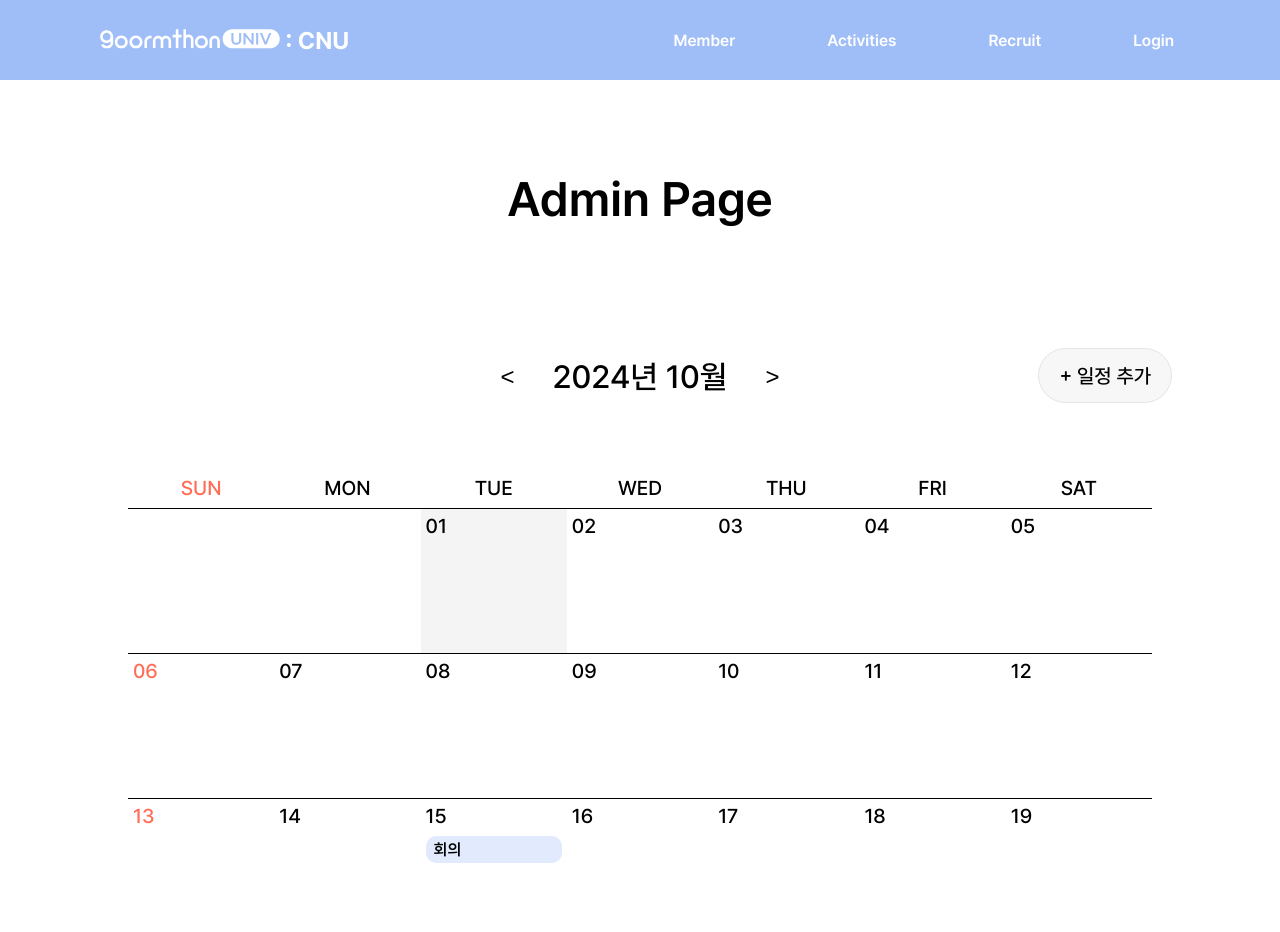
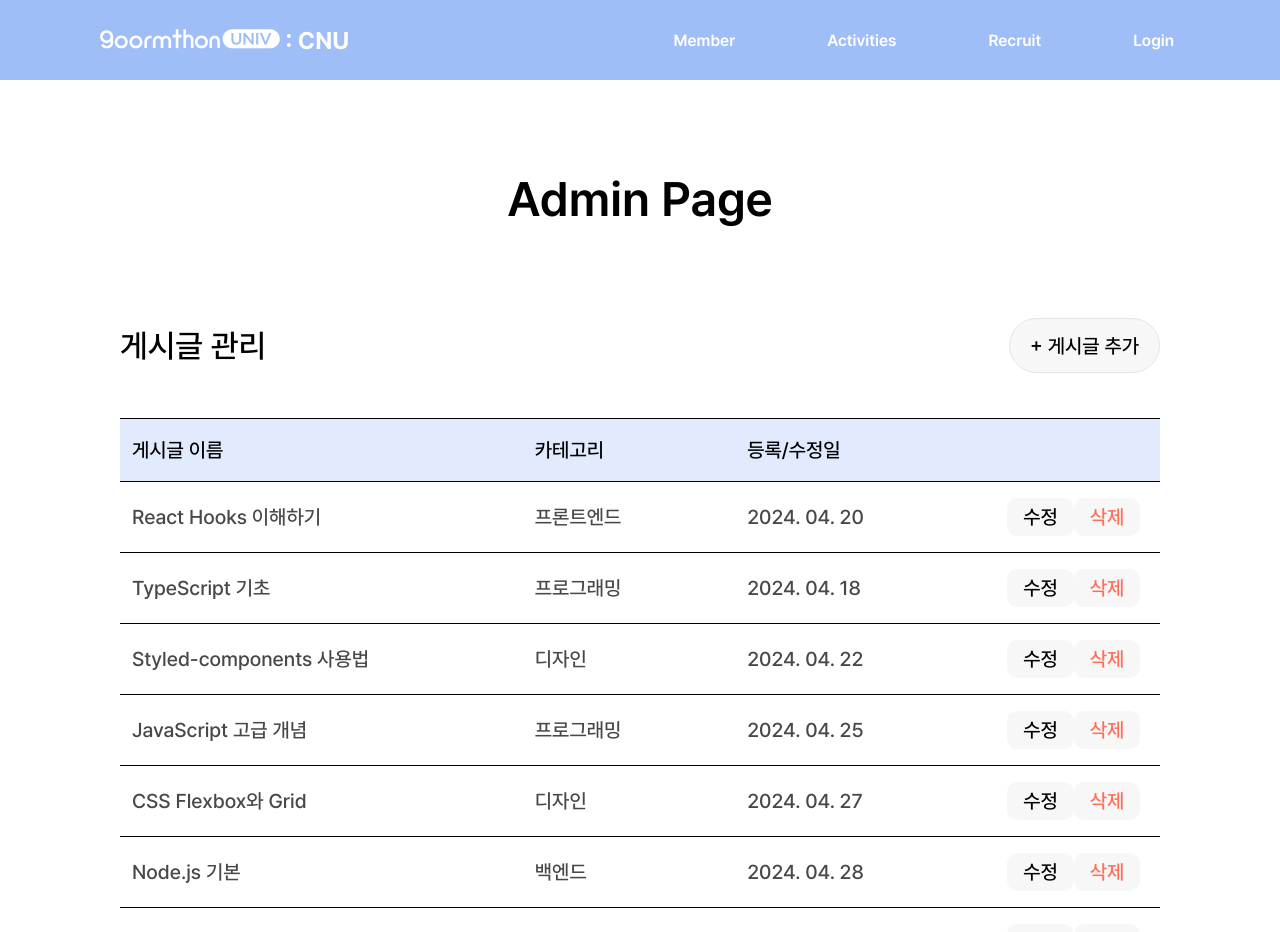
Before and after one commit to 9oormthonUNIV-JNU/B_FE, a React (Vite) app in the folder 9oormthonUNIV_JNU/: page /admin in a window 1280 px wide. Shown: the top 932 px of the page. Built offline with nearby package versions, Linux system fonts and the light colour scheme; the HTML template or start-up script is replaced by a standard one.

Commit message:
feat: PostManage 구현

```diff
--- /dev/null
+++ b/9oormthonUNIV_JNU/src/components/admin/organisms/PostTable.tsx
@@ -0,0 +1,271 @@
+import React, { useState } from "react";
+import styled from "styled-components";
+import CustomText from "../../common/atoms/CustomText";
+import CustomTag from "../../common/atoms/CustomTag";
+import LabelButton from "../../common/atoms/LabelButton";
+
+export type Post = {
+  id: string;
+  name: string;
+  category: string;
+  date: string;
+};
+
+const PostTableContainer = styled.div`
+  display: flex;
+  flex-direction: column;
+  width: 100%;
+  margin: 40px 100px 100px;
+  font-family: "Pretendard";
+
+  /* 말줄임표를 적용할 클래스 */
+  .truncate {
+    overflow: hidden;
+    text-overflow: ellipsis;
+    white-space: nowrap;
+  }
+
+  .post_header {
+    display: flex;
+    flex-direction: row;
+    justify-content: space-between;
+    align-items: center;
+    margin-bottom: 45px;
+  }
+
+  .pagination {
+    display: flex;
+    justify-content: center;
+    align-items: center;
+    margin-top: 40px;
+    gap: 8px;
+  }
+
+  .pagination button {
+    padding: 8px 12px;
+    background-color: white;
+    border: none;
+    color: white;
+    cursor: pointer;
+    border-radius: 4px;
+
+    font-size: 16px;
+    font-weight: 500;
+    line-height: 30px;
+
+    &:disabled {
+      cursor: not-allowed;
+      background-color: white;
+    }
+  }
+
+  .pagination .page-number {
+    padding: 8px 12px;
+    border: none;
+    background-color: white;
+    color: black;
+    cursor: pointer;
+    border-radius: 4px;
+
+    font-size: 20px;
+    font-weight: 500;
+    line-height: 30px;
+
+    &.active {
+      border: 1px solid #c3c3c3;
+      color: #778fb9;
+    }
+  }
+`;
+
+// 테이블 전체 스타일
+const Table = styled.table`
+  width: 100%;
+  border-collapse: collapse;
+  table-layout: fixed; /* 고정 레이아웃으로 설정 */
+`;
+
+// 테이블 헤더 스타일
+const Thead = styled.thead`
+  width: 100%;
+  background-color: #e1ebfd;
+`;
+
+// 테이블 헤더 셀 스타일
+const Th = styled.th`
+  text-align: left;
+  padding: 16px 12px;
+
+  color: black;
+  font-size: 20px;
+  font-weight: 500;
+  line-height: 30px;
+
+  /* 각 열의 너비를 고정하거나 비율로 설정 */
+  &:nth-child(1) {
+    width: 40%; /* 게시글 이름 */
+  }
+  &:nth-child(2) {
+    width: 20%; /* 카테고리 */
+  }
+  &:nth-child(3) {
+    width: 25%; /* 등록/수정일 */
+  }
+  &:nth-child(4) {
+    width: 15%; /* 버튼 */
+  }
+`;
+
+// 테이블 바디 스타일
+const Tbody = styled.tbody``;
+
+// 테이블 행 스타일
+const Tr = styled.tr`
+  border-top: 1px solid black;
+  border-bottom: 1px solid black;
+`;
+
+// 테이블 데이터 셀 스타일
+const Td = styled.td`
+  padding: 16px 12px;
+  border-bottom: 1px solid black;
+  word-wrap: break-word; /* 긴 텍스트 줄바꿈 */
+
+  color: #484848;
+  font-size: 20px;
+  font-weight: 500;
+  line-height: 30px;
+
+  .post_button {
+    display: flex;
+    flex-direction: row;
+    gap: 8px;
+  }
+`;
+
+// 날짜를 "YYYY. MM. DD" 형식으로 포맷팅하는 함수
+const formatDate = (dateStr: string): string => {
+  const date = new Date(dateStr);
+  const year = date.getFullYear();
+  const month = (date.getMonth() + 1).toString().padStart(2, "0");
+  const day = date.getDate().toString().padStart(2, "0");
+  return `${year}. ${month}. ${day}`;
+};
+
+type PostTableProps = {
+  posts: Post[];
+};
+
+const PostTable: React.FC<PostTableProps> = ({ posts }) => {
+  const [currentPage, setCurrentPage] = useState(1);
+  const postsPerPage = 10;
+
+  // 현재 페이지에 표시할 게시글 계산
+  const indexOfLastPost = currentPage * postsPerPage;
+  const indexOfFirstPost = indexOfLastPost - postsPerPage;
+  const currentPosts = posts.slice(indexOfFirstPost, indexOfLastPost);
+
+  // 전체 페이지 수 계산
+  const totalPages = Math.ceil(posts.length / postsPerPage);
+
+  // 페이지 번호 생성
+  const pageNumbers = [];
+  for (let i = 1; i <= totalPages; i++) {
+    pageNumbers.push(i);
+  }
+
+  // 페이지 변경 핸들러
+  const handleClickPage = (pageNumber: number) => {
+    setCurrentPage(pageNumber);
+  };
+
+  const handlePrevPage = () => {
+    setCurrentPage((prev) => prev - 1);
+  };
+
+  const handleNextPage = () => {
+    setCurrentPage((prev) => prev + 1);
+  };
+
+  return (
+    <PostTableContainer>
+      <div className="post_header">
+        <CustomText textStyle="b1">게시글 관리</CustomText>
+        <div className="post_add">
+          <LabelButton
+            label="+ 게시글 추가"
+            onClick={() => {
+              /* 추가 버튼 클릭 시 처리 로직 */
+            }}
+          />
+        </div>
+      </div>
+      <Table>
+        <Thead>
+          <Tr>
+            <Th className="post_name">게시글 이름</Th>
+            <Th className="post_category">카테고리</Th>
+            <Th className="post_registeration">등록/수정일</Th>
+            <Th className="post_buttons">{""}</Th>
+          </Tr>
+        </Thead>
+        <Tbody>
+          {currentPosts.map((post) => (
+            <Tr key={post.id}>
+              <Td className="truncate">{post.name}</Td>
+              <Td className="truncate">{post.category}</Td>
+              <Td className="truncate">{formatDate(post.date)}</Td>
+              <Td className="post_button">
+                <CustomTag
+                  onClick={() => {
+                    // 수정 버튼 클릭 시 처리 로직 추가
+                    console.log(`수정: ${post.id}`);
+                  }}
+                  backgroundColor="#F7F7F7"
+                  color="black"
+                >
+                  수정
+                </CustomTag>
+                <CustomTag
+                  onClick={() => {
+                    // 삭제 버튼 클릭 시 처리 로직 추가
+                    console.log(`삭제: ${post.id}`);
+                  }}
+                  backgroundColor="#F7F7F7"
+                  color="#FF6D57"
+                >
+                  삭제
+                </CustomTag>
+              </Td>
+            </Tr>
+          ))}
+        </Tbody>
+      </Table>
+      {/* 페이지네이션 컨트롤 */}
+      <div className="pagination">
+        <button onClick={handlePrevPage} disabled={currentPage === 1}>
+          <CustomText textStyle="b3" onClick={() => {}}>
+            {"<"} 이전
+          </CustomText>
+        </button>
+        {pageNumbers.map((number) => (
+          <span
+            key={number}
+            className={`page-number ${currentPage === number ? "active" : ""}`}
+            onClick={() => handleClickPage(number)}
+            style={{ userSelect: "none" }}
+          >
+            {number}
+          </span>
+        ))}
+        <button onClick={handleNextPage} disabled={currentPage === totalPages}>
+          <CustomText onClick={() => {}} textStyle="b3">
+            다음 {">"}
+          </CustomText>
+        </button>
+      </div>
+    </PostTableContainer>
+  );
+};
+
+export default PostTable;
--- a/9oormthonUNIV_JNU/src/components/admin/templates/PostManage.tsx
+++ b/9oormthonUNIV_JNU/src/components/admin/templates/PostManage.tsx
@@ -1,5 +1,99 @@
-const PostManage = () => {
-  return <div>PostManage</div>;
+import React from "react";
+import styled from "styled-components";
+import PostTable from "../organisms/PostTable";
+
+export type Post = {
+  id: string;
+  name: string;
+  category: string;
+  date: string;
+};
+
+const Container = styled.div`
+  width: 100%;
+  padding: 20px;
+  box-sizing: border-box;
+  justify-content: center;
+  display: flex;
+`;
+
+const PostManage: React.FC = () => {
+  const samplePosts: Post[] = [
+    {
+      id: "1",
+      name: "React Hooks 이해하기",
+      category: "프론트엔드",
+      date: "2024-04-20T14:30:00Z",
+    },
+    {
+      id: "2",
+      name: "TypeScript 기초",
+      category: "프로그래밍",
+      date: "2024-04-18T09:15:00Z",
+    },
+    {
+      id: "3",
+      name: "Styled-components 사용법",
+      category: "디자인",
+      date: "2024-04-22T16:45:00Z",
+    },
+    // 추가적인 게시글 데이터...
+    // 10개 이상의 게시글을 추가하여 페이지네이션을 테스트하세요.
+    {
+      id: "4",
+      name: "JavaScript 고급 개념",
+      category: "프로그래밍",
+      date: "2024-04-25T10:00:00Z",
+    },
+    {
+      id: "5",
+      name: "CSS Flexbox와 Grid",
+      category: "디자인",
+      date: "2024-04-27T11:30:00Z",
+    },
+    {
+      id: "6",
+      name: "Node.js 기본",
+      category: "백엔드",
+      date: "2024-04-28T09:00:00Z",
+    },
+    {
+      id: "7",
+      name: "React Router 사용법",
+      category: "프론트엔드",
+      date: "2024-04-29T15:45:00Z",
+    },
+    {
+      id: "8",
+      name: "Redux 상태 관리",
+      category: "프론트엔드",
+      date: "2024-04-30T14:00:00Z",
+    },
+    {
+      id: "9",
+      name: "Express.js 서버 구축",
+      category: "백엔드",
+      date: "2024-05-01T13:30:00Z",
+    },
+    {
+      id: "10",
+      name: "GraphQL 기초",
+      category: "백엔드",
+      date: "2024-05-02T10:15:00Z",
+    },
+    {
+      id: "11",
+      name: "TypeScript 제네릭",
+      category: "프로그래밍",
+      date: "2024-05-03T12:45:00Z",
+    },
+  ];
+
+  return (
+    <Container>
+      <PostTable posts={samplePosts} />
+    </Container>
+  );
 };
 
 export default PostManage;
--- a/9oormthonUNIV_JNU/src/pages/AdminPage.tsx
+++ b/9oormthonUNIV_JNU/src/pages/AdminPage.tsx
@@ -20,7 +20,7 @@ const AdminPageConatiner = styled.div`
 `;
 
 const AdminPage = () => {
-  const [selectedMenu, setSelectedMenu] = useState("일정 관리");
+  const [selectedMenu, setSelectedMenu] = useState("게시글 관리");
 
   const renderContent = () => {
     switch (selectedMenu) {
```
Also changed, not shown: 1 other file (tests, documents, lock files or other folders).
